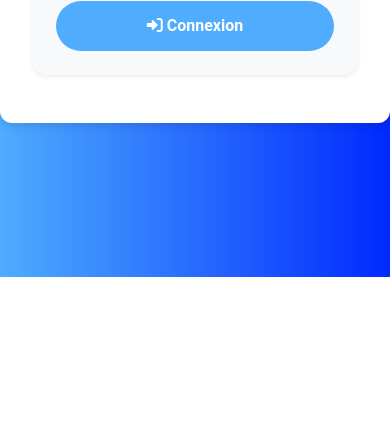
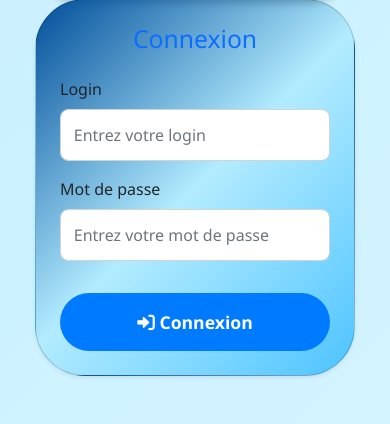
Before and after one commit to melekkhemakhem/Ecommerce_website, a PHP site: page /connexion.php in a window 390 px wide. Shown: the part 567-991 px from the top of the page. Before the commit the page ends 844 px from the top, so only its background shows below. Run offline with PHP 8.4, Linux system fonts and the light colour scheme; a stand-in replaces the project's code that opens the database connection.

Commit message:
update_01

```diff
--- a/assets/css/add-user.css
+++ b/assets/css/add-user.css
@@ -1,79 +1,143 @@
-/* General page styles */
+/* Page générale */
 body {
-    background: linear-gradient(to right, #4facfe, #002afe);
-    font-family: 'Roboto', sans-serif;
-    color: #333;
-    min-height: 100vh;
+    font-family: 'Segoe UI', Tahoma, Geneva, Verdana, sans-serif;
+    background: linear-gradient(135deg, rgba(0, 77, 153, 0.2), rgba(0, 191, 255, 0.2), rgba(102, 204, 255, 0.2)); /* Dégradé de fond */
+    background-size: 300% 300%;
+    animation: gradientAnimation 6s ease infinite;
+    height: 100vh;
     display: flex;
     justify-content: center;
     align-items: center;
+    padding: 0 20px;
+    border-radius: 80px;
 }
 
-/* Container styling */
+/* Conteneur principal */
 .container {
-    max-width: 500px;
-    background-color: #ffffff;
-    border-radius: 12px;
-    padding: 2rem;
-    box-shadow: 0 4px 8px rgba(0, 0, 0, 0.1);
+    max-width: 1200px;
+    display: flex;
+    justify-content: center;
+    align-items: center;
+    width: 100%;
 }
 
-/* Card styling */
-.card {
-    border: none;
-    border-radius: 15px;
-    background: #f8f9fa;
-    padding: 2rem;
-    box-shadow: 0 5px 15px rgba(0, 0, 0, 0.2);
+/* Contenu à diviser en deux */
+.content {
+    display: flex;
+    justify-content: space-between;
+    gap: 50px;
+    width: 100%;
+    max-width: 1200px;
 }
 
-/* Form input styling */
+/* Partie gauche (description) */
+.description {
+    flex: 1;
+    background: url('https://cdn.thewirecutter.com/wp-content/media/2024/06/drugstorebeautyproducts-2048px-2858.jpg') no-repeat center center/cover;
+    border-radius: 50px;
+    color: white;
+    padding: 3rem;
+    box-shadow: 0 4px 10px rgba(0, 0, 0, 0.3);
+    display: flex;
+    flex-direction: column;
+    justify-content: center;
+    text-align: center;
+    transition: transform 0.3s ease-in-out;
+}
+
+/* Effet au survol de la partie description */
+.description:hover {
+    transform: scale(1.05); /* Animation au survol pour donner un effet de zoom */
+}
+
+.description h2 {
+    font-size: 2.5rem;
+    font-weight: bold;
+    margin-bottom: 1rem;
+}
+
+.description p {
+    font-size: 1.2rem;
+    line-height: 1.6;
+    color: #f0f0f0;
+}
+
+/* Partie droite (formulaire) */
+.form-container {
+    flex: 1;
+}
+
+.card {
+    background: linear-gradient(135deg, #004d99, #00bfff21, #4cc3ff);
+    border-radius: 50px;
+    box-shadow: 0 4px 15px rgba(0, 0, 0, 0.1);
+    padding: 2rem;
+    transition: transform 0.3s ease;
+}
+
+/* Effet de survol de la carte */
+.card:hover {
+    transform: scale(1.02);
+}
+
+h2.text-primary {
+    color: #007bff;
+    text-align: center;
+    margin-bottom: 1.5rem;
+}
+
+/* Entrées de formulaire */
 .form-control {
     border: 1px solid #ced4da;
     border-radius: 8px;
     padding: 0.8rem;
     font-size: 1rem;
+    transition: border-color 0.3s ease;
 }
 
 .form-control:focus {
-    border-color: #4facfe;
-    box-shadow: 0 0 5px rgba(79, 172, 254, 0.5);
+    border-color: #007bff;
+    box-shadow: 0 0 5px rgba(0, 123, 255, 0.5);
 }
 
-/* Button styling */
-.btn {
-    padding: 0.8rem 1.5rem;
-    font-size: 1rem;
-    font-weight: bold;
-    border-radius: 25px;
-    transition: all 0.3s ease-in-out;
-}
-
+/* Bouton */
 .btn-primary {
-    background: #4facfe;
+    background: #007bff;
     border: none;
     color: white;
+    padding: 1rem;
+    font-size: 1.1rem;
+    font-weight: bold;
+    border-radius: 30px;
+    transition: background 0.3s ease, transform 0.3s ease;
+    margin-top: 1rem;
 }
 
 .btn-primary:hover {
-    background: #00c6ff;
+    background: #0056b3;
     transform: scale(1.05);
 }
 
-/* Alerts */
+/* Alertes */
 .alert {
-    font-size: 0.9rem;
+    font-size: 1rem;
     margin-bottom: 1rem;
     text-align: center;
+    background-color: #f8d7da;
+    color: #721c24;
+    border-radius: 10px;
+    padding: 1rem;
 }
 
-/* Header styling */
-h2 {
-    font-size: 2rem;
-    font-weight: bold;
-    color: #007bff;
+/* Animation pour le fond dégradé */
+@keyframes gradientAnimation {
+    0% {
+        background-position: 0% 50%;
+    }
+    50% {
+        background-position: 100% 50%;
+    }
+    100% {
+        background-position: 0% 50%;
+    }
 }
-
-h2.text-primary {
-    color: #007bff;
-}
--- a/assets/css/loginn.css
+++ b/assets/css/loginn.css
@@ -1,79 +1,143 @@
-/* General page styles */
+/* Page générale */
 body {
-    background: linear-gradient(to right, #4facfe, #00f2fe);
-    font-family: 'Roboto', sans-serif;
-    color: #333;
-    min-height: 100vh;
+    font-family: 'Segoe UI', Tahoma, Geneva, Verdana, sans-serif;
+    background: linear-gradient(135deg, rgba(0, 77, 153, 0.2), rgba(0, 191, 255, 0.2), rgba(102, 204, 255, 0.2)); /* Dégradé de fond */
+    background-size: 300% 300%;
+    animation: gradientAnimation 6s ease infinite;
+    height: 100vh;
     display: flex;
     justify-content: center;
     align-items: center;
+    padding: 0 20px;
+    border-radius: 80px;
 }
 
-/* Container styling */
+/* Conteneur principal */
 .container {
-    max-width: 500px;
-    background-color: #ffffff;
-    border-radius: 12px;
-    padding: 2rem;
-    box-shadow: 0 4px 8px rgba(0, 0, 0, 0.1);
+    max-width: 1200px;
+    display: flex;
+    justify-content: center;
+    align-items: center;
+    width: 100%;
 }
 
-/* Card styling */
-.card {
-    border: none;
-    border-radius: 15px;
-    background: #f8f9fa;
-    padding: 2rem;
-    box-shadow: 0 5px 15px rgba(0, 0, 0, 0.2);
+/* Contenu à diviser en deux */
+.content {
+    display: flex;
+    justify-content: space-between;
+    gap: 50px;
+    width: 100%;
+    max-width: 1200px;
 }
 
-/* Form input styling */
+/* Partie gauche (description) */
+.description {
+    flex: 1;
+    background: url('https://cdn.thewirecutter.com/wp-content/media/2024/06/drugstorebeautyproducts-2048px-2858.jpg') no-repeat center center/cover;
+    border-radius: 50px;
+    color: white;
+    padding: 3rem;
+    box-shadow: 0 4px 10px rgba(0, 0, 0, 0.3);
+    display: flex;
+    flex-direction: column;
+    justify-content: center;
+    text-align: center;
+    transition: transform 0.3s ease-in-out;
+}
+
+/* Effet au survol de la partie description */
+.description:hover {
+    transform: scale(1.05); /* Animation au survol pour donner un effet de zoom */
+}
+
+.description h2 {
+    font-size: 2.5rem;
+    font-weight: bold;
+    margin-bottom: 1rem;
+}
+
+.description p {
+    font-size: 1.2rem;
+    line-height: 1.6;
+    color: #f0f0f0;
+}
+
+/* Partie droite (formulaire) */
+.form-container {
+    flex: 1;
+}
+
+.card {
+    background: linear-gradient(135deg, #004d99, #00bfff21, #4cc3ff);
+    border-radius: 50px;
+    box-shadow: 0 4px 15px rgba(0, 0, 0, 0.1);
+    padding: 2rem;
+    transition: transform 0.3s ease;
+}
+
+/* Effet de survol de la carte */
+.card:hover {
+    transform: scale(1.02);
+}
+
+h2.text-primary {
+    color: #007bff;
+    text-align: center;
+    margin-bottom: 1.5rem;
+}
+
+/* Entrées de formulaire */
 .form-control {
     border: 1px solid #ced4da;
     border-radius: 8px;
     padding: 0.8rem;
     font-size: 1rem;
+    transition: border-color 0.3s ease;
 }
 
 .form-control:focus {
-    border-color: #4facfe;
-    box-shadow: 0 0 5px rgba(79, 172, 254, 0.5);
+    border-color: #007bff;
+    box-shadow: 0 0 5px rgba(0, 123, 255, 0.5);
 }
 
-/* Button styling */
-.btn {
-    padding: 0.8rem 1.5rem;
-    font-size: 1rem;
-    font-weight: bold;
-    border-radius: 25px;
-    transition: all 0.3s ease-in-out;
-}
-
+/* Bouton */
 .btn-primary {
-    background: #4facfe;
+    background: #007bff;
     border: none;
     color: white;
+    padding: 1rem;
+    font-size: 1.1rem;
+    font-weight: bold;
+    border-radius: 30px;
+    transition: background 0.3s ease, transform 0.3s ease;
+    margin-top: 1rem;
 }
 
 .btn-primary:hover {
-    background: #00c6ff;
+    background: #0056b3;
     transform: scale(1.05);
 }
 
-/* Alerts */
+/* Alertes */
 .alert {
-    font-size: 0.9rem;
+    font-size: 1rem;
     margin-bottom: 1rem;
     text-align: center;
+    background-color: #f8d7da;
+    color: #721c24;
+    border-radius: 10px;
+    padding: 1rem;
 }
 
-/* Header styling */
-h2 {
-    font-size: 2rem;
-    font-weight: bold;
-    color: #007bff;
+/* Animation pour le fond dégradé */
+@keyframes gradientAnimation {
+    0% {
+        background-position: 0% 50%;
+    }
+    50% {
+        background-position: 100% 50%;
+    }
+    100% {
+        background-position: 0% 50%;
+    }
 }
-
-h2.text-primary {
-    color: #007bff;
-}
--- a/connexion.php
+++ b/connexion.php
@@ -3,13 +3,24 @@
 <head>
     <?php include 'include/head.php'; ?>
     <title>Connexion</title>
-    <link rel="stylesheet" href="assets/css/add-user.css">
+    <link rel="stylesheet" href="assets/css/loginn.css">
 </head>
 <body>
 <?php include 'include/nav.php'; ?>
 
 <div class="container py-5">
-    <div class="card mx-auto p-4 shadow-sm" style="max-width: 400px;">
+    <div class="row">
+        <!-- Description à gauche -->
+        <div class="col-md-6">
+            <div class="description">
+                <h2>Bienvenue sur notre plateforme</h2>
+                <p>Nous offrons une expérience unique et sécurisée pour nos utilisateurs. Connectez-vous dès maintenant pour accéder à vos données et gérer vos préférences.</p>
+            </div>
+        </div>
+
+        <!-- Formulaire de connexion à droite -->
+        <div class="col-md-6">
+            <div class="card mx-auto p-4 shadow-sm">
                 <h2 class="text-center text-primary mb-4">Connexion</h2>
                 <?php
                 if (isset($_POST['connexion'])) {
@@ -18,9 +29,7 @@
 
                     if (!empty($login) && !empty($pwd)) {
                         require_once 'include/database.php';
-                $sqlState = $pdo->prepare('SELECT * FROM utilisateur
-                                                WHERE login=?
-                                                AND password=?');
+                        $sqlState = $pdo->prepare('SELECT * FROM utilisateur WHERE login=? AND password=?');
                         $sqlState->execute([$login, $pwd]);
                         if ($sqlState->rowCount() >= 1) {
                             $_SESSION['utilisateur'] = $sqlState->fetch();
@@ -56,6 +65,8 @@
                 </form>
             </div>
         </div>
+    </div>
+</div>
 
 </body>
 </html>
```
Also changed, not shown: ajouter_utilisateur.php (+11 -0 lines). Lines whose indentation alone changed are shown as unchanged.
